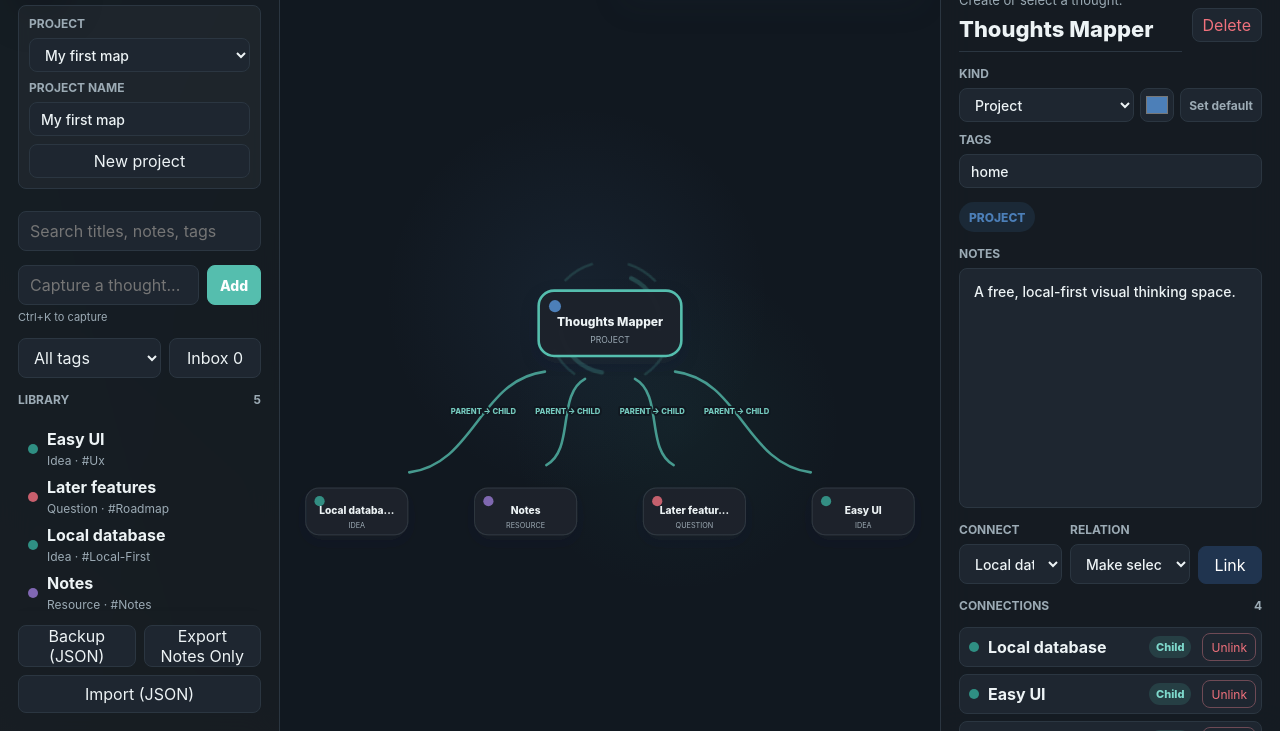
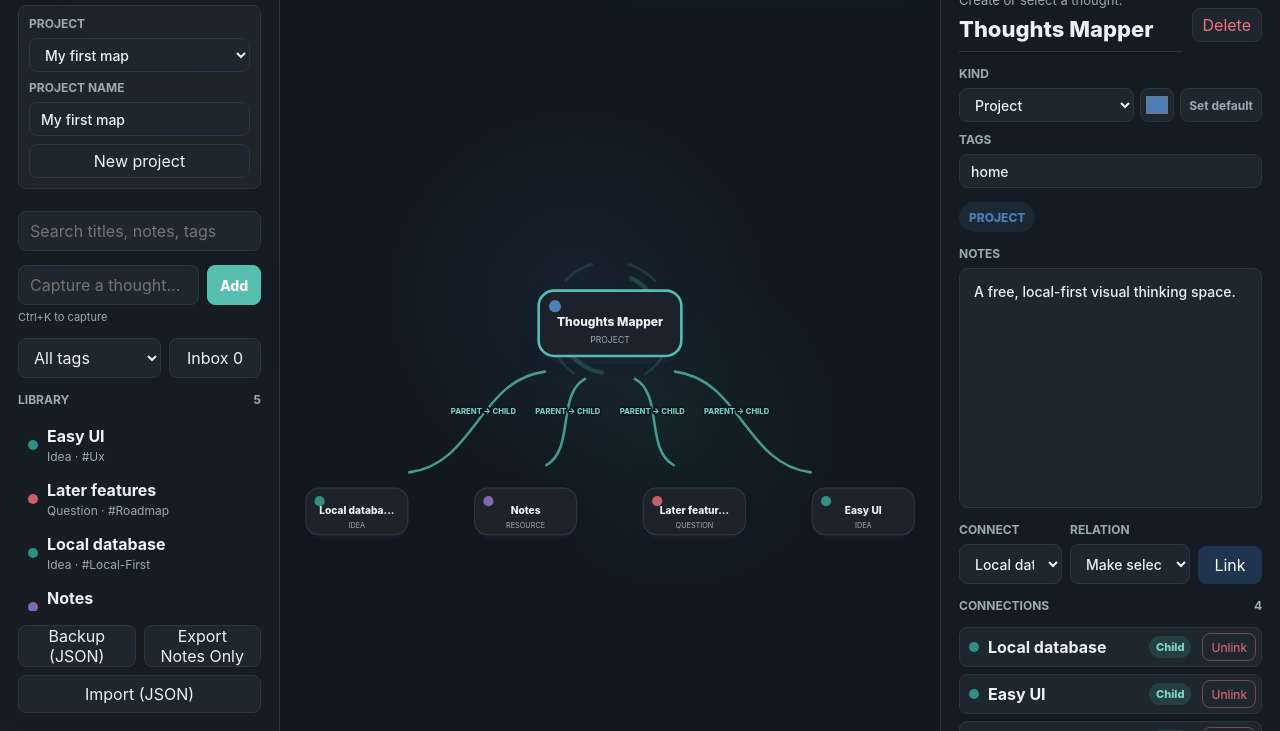
Before and after one commit to ikelaiah/thoughts-mapper, a plain HTML site: page index.html in a window 1280 px wide. Shown: the part 69-800 px from the top of the page. Drawn offline with Linux system fonts and the light colour scheme.

Commit message:
fix(ui): selector in library to cover name and kind of the thought

```diff
--- a/app.js
+++ b/app.js
@@ -1070,6 +1070,7 @@ function renderThoughtList() {
       dot.style.background = getKindColor(thought.kind);
 
       const text = document.createElement("span");
+      text.className = "thought-row-text";
       const name = document.createElement("span");
       name.className = "thought-name";
       name.textContent = thought.title;
--- a/styles.css
+++ b/styles.css
@@ -443,11 +443,13 @@ textarea {
   grid-template-columns: 10px minmax(0, 1fr);
   gap: 9px;
   align-items: center;
-  min-height: 42px;
+  width: 100%;
+  min-height: 48px;
   padding: 7px 9px;
   border: 1px solid transparent;
   border-radius: var(--radius);
   background: transparent;
+  overflow: hidden;
   text-align: left;
 }
 
@@ -465,6 +467,14 @@ textarea {
   width: 10px;
   height: 10px;
   border-radius: 999px;
+}
+
+.thought-row-text {
+  display: grid;
+  align-content: center;
+  gap: 2px;
+  min-width: 0;
+  min-height: 32px;
 }
 
 .thought-name {
```
